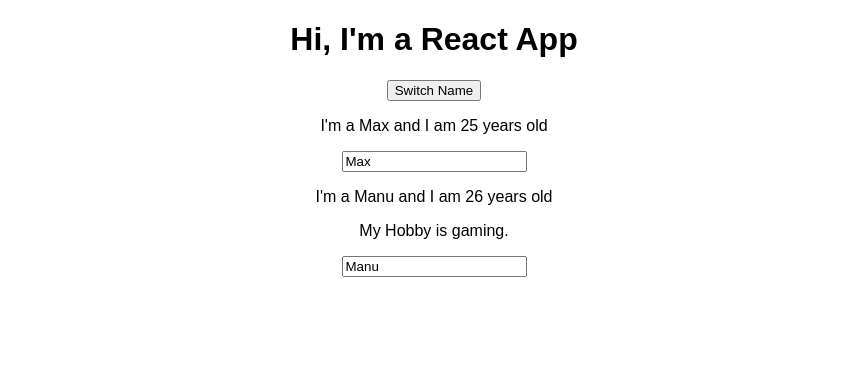
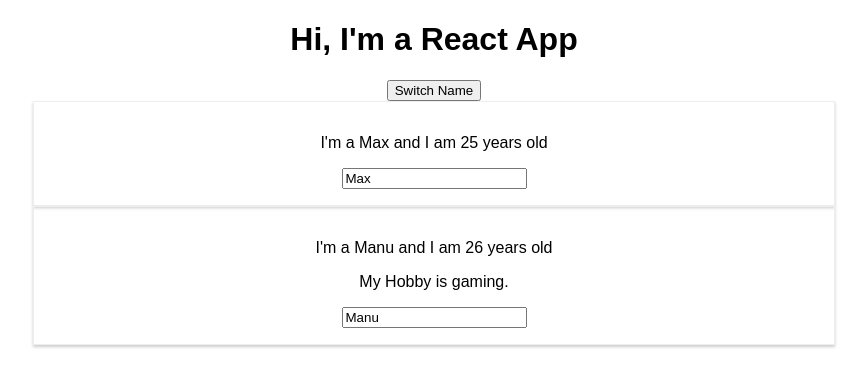
Before and after one commit to rich5k/react-complete-guide, a React (Create React App) app: page / in a window 1280 px wide. Shown: the top 386 px of the page, without its empty margins (206-1073 px from the left). Built offline with nearby package versions, Linux system fonts and the light colour scheme.

Commit message:
added styles to person component

```diff
--- /dev/null
+++ b/src/Person/Person.css
@@ -0,0 +1,8 @@
+.person{
+    width: 60%;
+    margin: auto;
+    border: 1px solid #eee;
+    box-shadow: 0 2px 3px #ccc;
+    padding: 16px;
+    text-align: center;
+}
--- a/src/Person/Person.js
+++ b/src/Person/Person.js
@@ -1,5 +1,5 @@
 import React from 'react'
-
+import "./Person.css"
 const Person=(props)=> {
     return (
         <div className="person">
```
